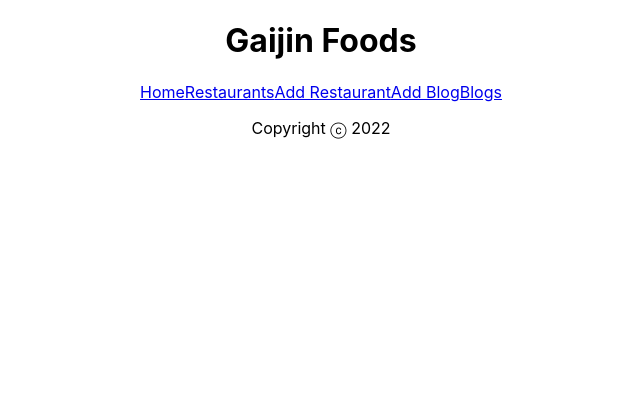
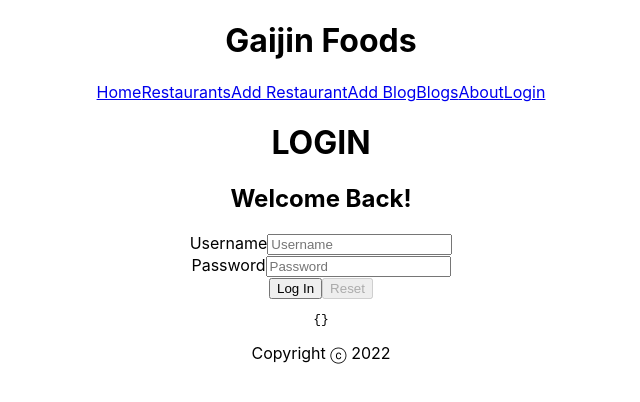
Before and after one commit to AllanSechrist/foreign_foods, a React (Create React App) app in the folder frontend/: page /login in a window 1280 px wide. Shown: the top 402 px of the page, without its empty margins (319-959 px from the left). Built offline with nearby package versions, Linux system fonts and the light colour scheme.

Commit message:
update PageRouter.jsx, add about.jsx and Login.jsx with login form

```diff
--- a/frontend/src/components/PageRouter.jsx
+++ b/frontend/src/components/PageRouter.jsx
@@ -5,6 +5,8 @@ import Home from "./pages/Home"
 import Blog from "./pages/Blog"
 import NewRestaurant from './pages/NewRestaurant'
 import NewBlog from './pages/NewBlog'
+import About from './pages/About'
+import Login from './pages/Login'
 import Header from "./Header";
 import Footer from "./Footer";
 import React from 'react'
@@ -21,6 +23,8 @@ function PageRouter() {
                 <Link to="/new-restaurant">Add Restaurant</Link>
                 <Link to="/new-blog">Add Blog</Link>
                 <Link to="/blog">Blogs</Link>
+                <Link to="/about">About</Link>
+                <Link to="/login">Login</Link>
             </nav>
             <Routes>
                 <Route path="/" element={<Home/>} />
@@ -29,6 +33,8 @@ function PageRouter() {
                 <Route path="/new-blog" element={<NewBlog/>} />
                 <Route path="/blog" element={<Blogs />} />
                 <Route path="/blog/:blogId" element={<Blog />} />
+                <Route path="/about" element={<About />} />
+                <Route path="/login" element={<Login />} />
             </Routes>
             <Footer />
         </Router>
--- /dev/null
+++ b/frontend/src/components/pages/About.jsx
@@ -0,0 +1,23 @@
+import React from 'react'
+
+function About() {
+    return (
+        <div class="container">
+            <h1>About Me</h1>
+            <hr />
+            <p>Nice to meet you! My name is Allan, although if you are reading this its likely that you already knew that.
+              I don't expect anyone outside of family and friends to actually ever see this, but hey, you never know right?
+              I have lived in Japan since 2018, originally coming from California. My origial plan was to spend the first year
+              exploring what Tokyo had to offer and then try as much as possible to see much more of Japan. Current on going
+              global complications have...complicated that, but said complications have affected everyone, so I can't really complain.
+            </p>
+            <p>
+              I started this website mainly as a project to put my Flask skills to some use. The idea for it to be a collection of restaurants
+              sort of happend randomly. After finishing the first ideration of this project, my friend Juan convinced me to actually get it running
+              online.
+            </p>
+        </div>
+    )
+}
+
+export default About
--- /dev/null
+++ b/frontend/src/components/pages/Login.jsx
@@ -0,0 +1,88 @@
+import React from 'react'
+import { Form, Field } from 'react-final-form'
+import { FORM_ERROR } from 'final-form'
+
+
+
+const sleep = ms => new Promise(resolve => setTimeout(resolve, ms))
+
+const onSubmit = async values => {
+    await sleep(300)
+    if(values.username !== "Rein") {
+        return { username: "Unknown Username"}
+    }
+    if(values.password !== 'password') {
+        return { [FORM_ERROR]: 'Incorrect password'}
+    }
+    window.alert('LOGIN SUCCESS!')
+}
+
+function Login() {
+    return (
+        <div>
+            <h1>LOGIN</h1>
+            <h2>Welcome Back!</h2>
+            <Form
+                onSubmit={onSubmit}
+                validate={values => {
+                    const errors = {}
+                    if (!values.username) {
+                        errors.username = 'Required'
+                    }
+                    if (!values.password) {
+                        errors.password = 'Required'
+                    }
+                    return errors
+                 }}
+                 render ={({
+                     submitError,
+                     handleSubmit,
+                     form,
+                     submitting,
+                     pristine,
+                     values
+                 }) => (
+                     <form onSubmit={handleSubmit}>
+                         <Field name='username'>
+                             {({ input, meta }) => (
+                                 <div>
+                                     <label>Username</label>
+                                     <input {...input} type="text" placeholder="Username" />
+                                     {(meta.error || meta.submitError) && meta.touched && (
+                                         <span>{meta.error || meta.submitError}</span>
+                                     )}
+                                 </div>
+                             )}
+                         </Field>
+                         <Field name="password">
+                             {({ input, meta }) =>(
+                                 <div>
+                                     <label>Password</label>
+                                     <input {...input} type="password" placeholder="Password" />
+                                     {meta.error && meta.touched && <span>{meta.error}</span>}
+                                 </div>
+                            )}
+                         </Field>
+                         {submitError && <div className="error">{submitError}</div>}
+                         <div className='buttons'>
+                             <button type="submit" disabled={submitting}>
+                                 Log In
+                             </button>
+                             <button
+                                type="button"
+                                onClick={form.reset}
+                                disabled={submitting || pristine}
+                                >
+                                Reset
+                             </button>
+                         </div>
+                         <pre>{JSON.stringify(values, 0, 2)}</pre>
+                     </form>
+                 )}>
+
+            </Form>
+        </div>
+    )
+}
+
+export default Login
```
